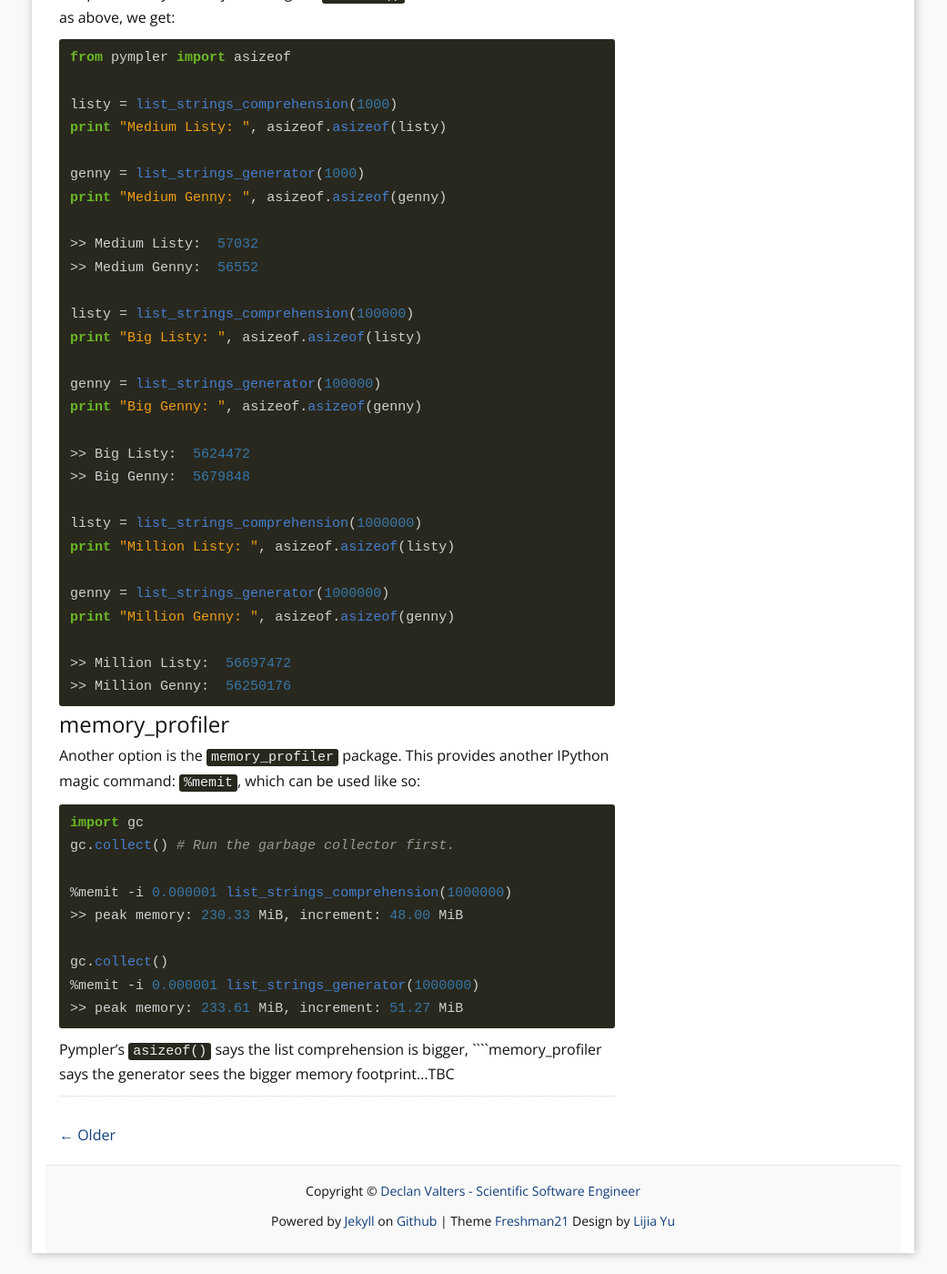
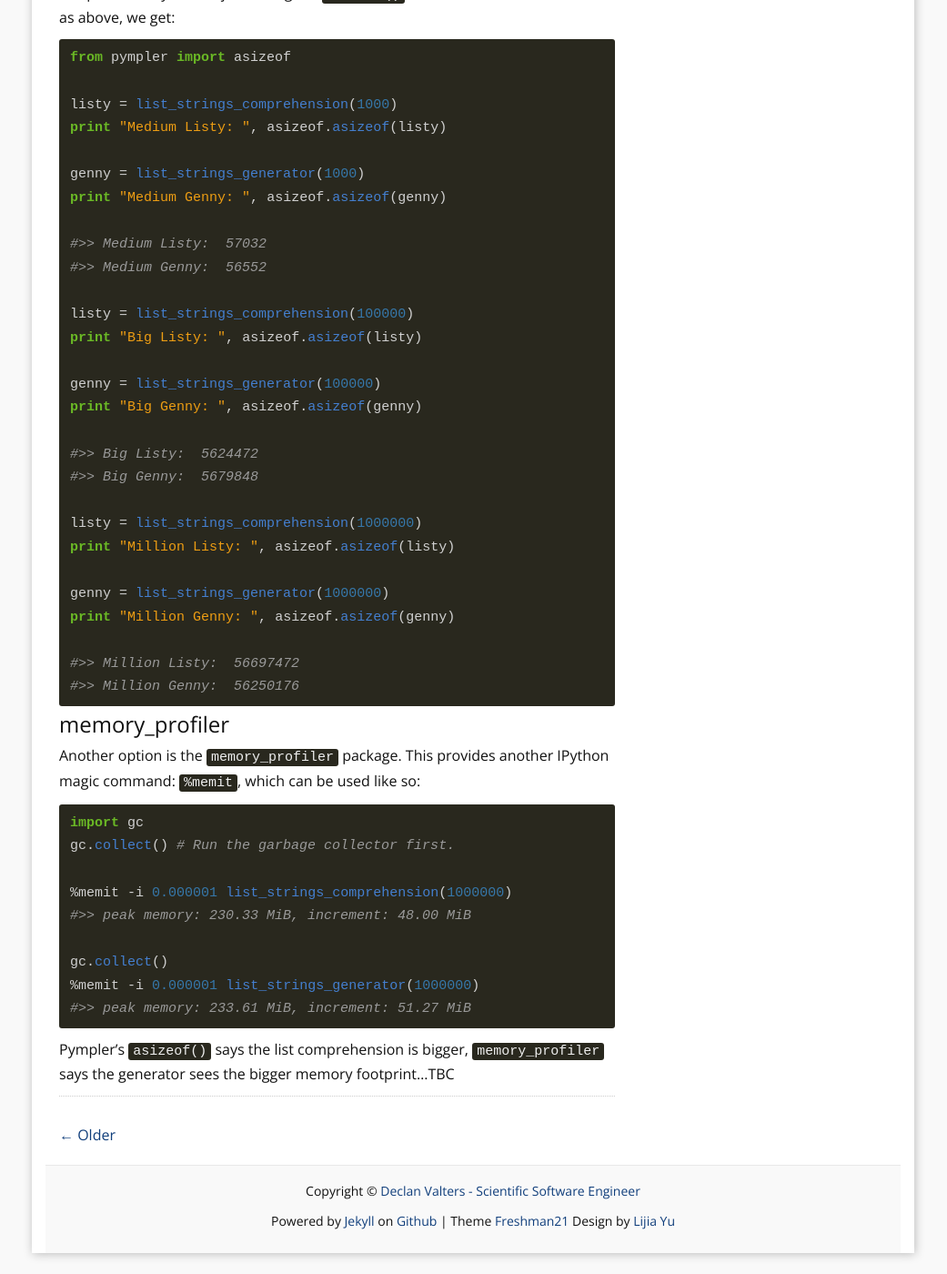
Before and after one commit to dvalters/dvalters.github.io, a Jekyll site: the page built from _posts/2017-08-10-Generators-or-Listcomps.markdown, in a window 1280 px wide and 1400 px high, scrolled down 4108 px. Shown: the whole window at 91% size, without its empty margins (120-1161 px from the left). Built offline with Jekyll 4.4.1, drawn with Linux system fonts in a browser that asks for light colours; comment, search, counter and statistics services are not loaded; some of the changed text lies outside the part shown.

Commit message:
Syntax changes

`````diff
--- a/_posts/2017-08-10-Generators-or-Listcomps.markdown
+++ b/_posts/2017-08-10-Generators-or-Listcomps.markdown
@@ -88,10 +88,10 @@ Using our integer list building methods:
 
 {% highlight console %}
 %timeit list_ints_comprehension(100000)
->> 100000 loops, best of 3: 8.74 ms per loop
+#>> 100000 loops, best of 3: 8.74 ms per loop
 
 %timeit list_ints_generator(100000)
->> 100000 loops, best of 3: 11.2 ms per loop
+#>> 100000 loops, best of 3: 11.2 ms per loop
 
 {% endhighlight %}
 
@@ -113,8 +113,8 @@ print "Eight Listy: ", sys.getsizeof(listy)
 genny = list_strings_generator(8)
 print "Eight Genny: ", sys.getsizeof(genny)
 
->> Eight Listy:  136
->> Eight Genny:  168
+#>> Eight Listy:  136
+#>> Eight Genny:  168
 
 # Ten
 listy = list_strings_comprehension(10)
@@ -123,8 +123,8 @@ print "Ten Listy: ", sys.getsizeof(listy)
 genny = list_strings_generator(10)
 print "Ten Genny: ", sys.getsizeof(genny)
 
->> Ten Listy:  200
->> Ten Genny:  168
+#>> Ten Listy:  200
+#>> Ten Genny:  168
 
 # 100
 listy = list_strings_comprehension(100)
@@ -133,8 +133,8 @@ print "Small Listy: ", sys.getsizeof(listy)
 genny = list_strings_generator(100)
 print "Small Genny: ", sys.getsizeof(genny)
 
->> Small Listy:  920
->> Small Genny:  992
+#>> Small Listy:  920
+#>> Small Genny:  992
 
 # 1000
 listy = list_strings_comprehension(1000)
@@ -143,8 +143,8 @@ print "Medium Listy: ", sys.getsizeof(listy)
 genny = list_strings_generator(1000)
 print "Medium Genny: ", sys.getsizeof(genny)
 
->> Medium Listy:  9032
->> Medium Genny:  8552
+#>> Medium Listy:  9032
+#>> Medium Genny:  8552
 
 # One million
 listy = list_strings_comprehension(1000000)
@@ -153,8 +153,8 @@ print "Big Listy: ", sys.getsizeof(listy)
 genny = list_strings_generator(1000000)
 print "Big Genny: ", sys.getsizeof(genny)
 
->> Big Listy:  8697472
->> Big Genny:  8250176
+#>> Big Listy:  8697472
+#>> Big Genny:  8250176
 
 {% endhighlight %}
 
@@ -173,8 +173,8 @@ print "Medium Listy: ", asizeof.asizeof(listy)
 genny = list_strings_generator(1000)
 print "Medium Genny: ", asizeof.asizeof(genny)
 
->> Medium Listy:  57032
->> Medium Genny:  56552
+#>> Medium Listy:  57032
+#>> Medium Genny:  56552
 
 listy = list_strings_comprehension(100000)
 print "Big Listy: ", asizeof.asizeof(listy)
@@ -182,8 +182,8 @@ print "Big Listy: ", asizeof.asizeof(listy)
 genny = list_strings_generator(100000)
 print "Big Genny: ", asizeof.asizeof(genny)
 
->> Big Listy:  5624472
->> Big Genny:  5679848
+#>> Big Listy:  5624472
+#>> Big Genny:  5679848
 
 listy = list_strings_comprehension(1000000)
 print "Million Listy: ", asizeof.asizeof(listy)
@@ -191,8 +191,8 @@ print "Million Listy: ", asizeof.asizeof(listy)
 genny = list_strings_generator(1000000)
 print "Million Genny: ", asizeof.asizeof(genny)
 
->> Million Listy:  56697472
->> Million Genny:  56250176
+#>> Million Listy:  56697472
+#>> Million Genny:  56250176
 
 {% endhighlight %}
 
@@ -205,12 +205,12 @@ import gc
 gc.collect() # Run the garbage collector first.
 
 %memit -i 0.000001 list_strings_comprehension(1000000)
->> peak memory: 230.33 MiB, increment: 48.00 MiB
+#>> peak memory: 230.33 MiB, increment: 48.00 MiB
 
 gc.collect()
 %memit -i 0.000001 list_strings_generator(1000000)
->> peak memory: 233.61 MiB, increment: 51.27 MiB
+#>> peak memory: 233.61 MiB, increment: 51.27 MiB
 
 {% endhighlight %}
 
-Pympler's ``asizeof()`` says the list comprehension is bigger, ````memory_profiler says the generator sees the bigger memory footprint...TBC
+Pympler's ``asizeof()`` says the list comprehension is bigger, ``memory_profiler`` says the generator sees the bigger memory footprint...TBC
`````
